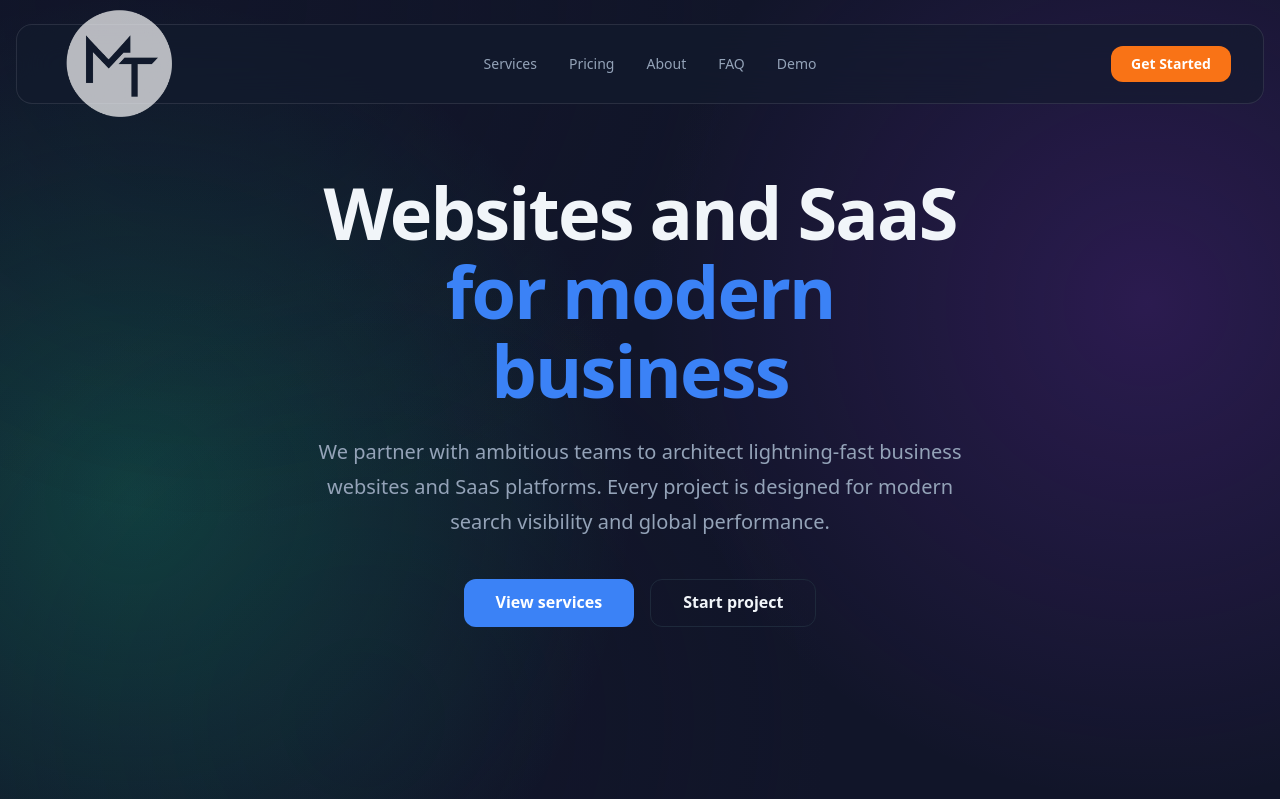
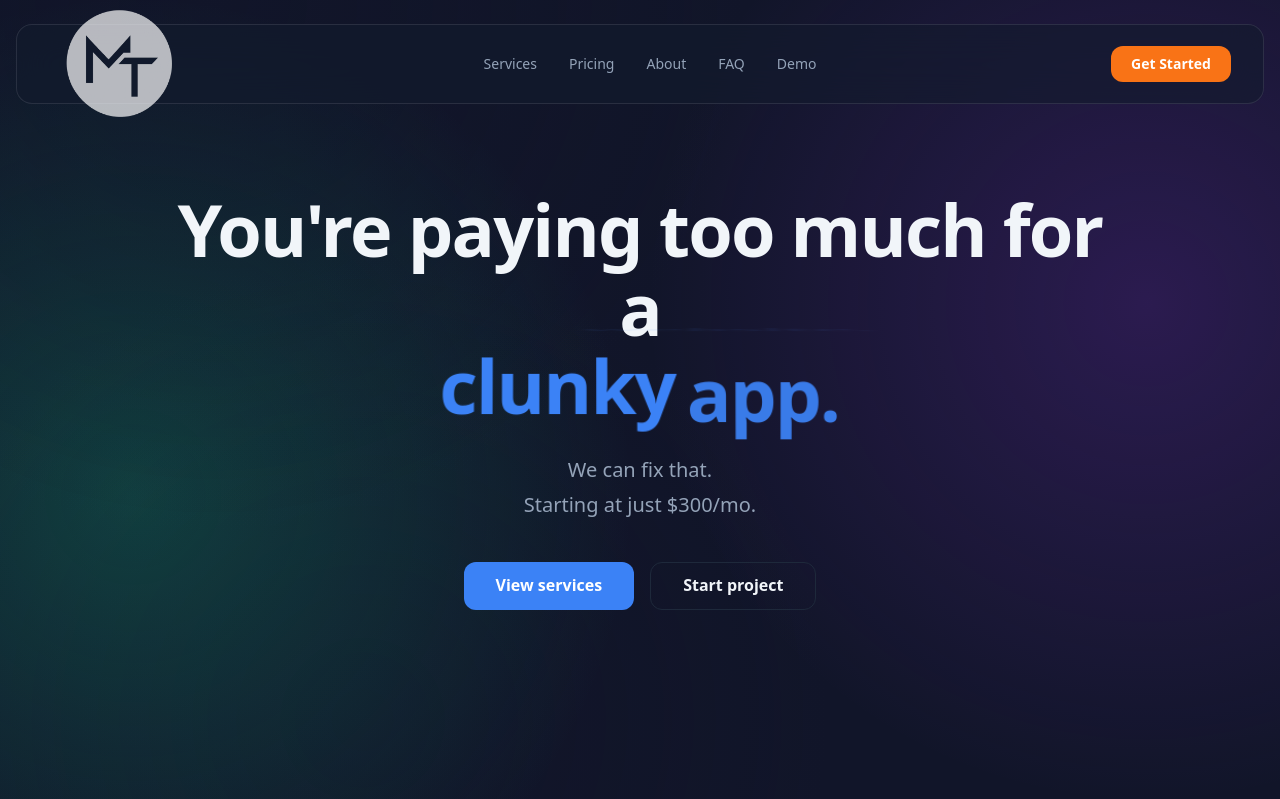
Before and after one commit to McWhorter-Thomasson-Digital-Tech/Website, a Next.js app: page / in a window 1280 px wide. Shown: the top 799 px of the page. Built offline with nearby package versions, Linux system fonts and the light colour scheme.

Commit message:
Updated hero

```diff
--- a/package.json
+++ b/package.json
@@ -15,6 +15,7 @@
     "class-variance-authority": "^0.7.1",
     "clsx": "^2.1.1",
     "lucide-react": "^0.577.0",
+    "motion": "^12.38.0",
     "next": "^16.2.4",
     "react": "19.2.3",
     "react-dom": "19.2.3",
--- a/src/app/pricing/page.tsx
+++ b/src/app/pricing/page.tsx
@@ -20,14 +20,6 @@ export default function PricingPage() {
     <>
       <Header />
       <main className={styles.main}>
-        <section className={styles.heroSection}>
-          <p className={styles.label}>Pricing</p>
-          <h1 className={styles.heading}>Transparent pricing</h1>
-          <p className={styles.subtitle}>
-            Choose the right plan for your team.
-          </p>
-        </section>
-
         <ReactOffer />
 
         <section className={styles.specsSection}>
--- a/src/components/sections/Hero/Hero.module.css
+++ b/src/components/sections/Hero/Hero.module.css
@@ -49,7 +49,7 @@
 .content {
   position: relative;
   z-index: 10;
-  max-width: 45rem;
+  max-width: 60rem;
   margin: 0 auto;
   padding: 0 1.5rem;
   text-align: center;
@@ -96,37 +96,50 @@
 }
 
 .heading {
-  font-size: 2.25rem;
   font-weight: 700;
   letter-spacing: -0.025em;
   color: var(--foreground);
-  margin-bottom: 1.5rem;
   line-height: 1.1;
 }
 
 @media (min-width: 640px) {
-  .heading {
+  .heading,
+  .highlight {
     font-size: 3rem;
   }
 }
 
 @media (min-width: 768px) {
-  .heading {
+  .heading,
+  .highlight {
     font-size: 3.75rem;
   }
 }
 
 @media (min-width: 1024px) {
-  .heading {
+  .heading,
+  .highlight {
     font-size: 4.5rem;
   }
 }
 
 .highlight {
   color: var(--primary);
+  font-weight: 700;
+  letter-spacing: -0.025em;
+  margin-bottom: 1.5rem;
+  line-height: 1.1;
 }
 
 .subtitle {
+  font-size: 1.125rem;
+  color: var(--muted-foreground);
+  max-width: 42rem;
+  margin: 0 auto;
+  line-height: 1.75;
+}
+
+.subtitle2 {
   font-size: 1.125rem;
   color: var(--muted-foreground);
   max-width: 42rem;
@@ -135,7 +148,8 @@
 }
 
 @media (min-width: 640px) {
-  .subtitle {
+  .subtitle,
+  .subtitle2 {
     font-size: 1.25rem;
   }
 }
--- a/src/components/sections/Hero/Hero.tsx
+++ b/src/components/sections/Hero/Hero.tsx
@@ -1,20 +1,99 @@
-import React from 'react';
+"use client";
+
+import React, { useState, useEffect } from 'react';
 import Link from 'next/link';
 import styles from './Hero.module.css';
+import { motion, AnimatePresence } from 'motion/react';
+
+// Define the two parts of your hook independently
+const adjectives = ["bad", "slow", "clunky", "broken", "generic", "boring"];
+const nouns = ["website.", "app.", "design."];
 
 export function Hero() {
+  const [adjectiveIndex, setAdjectiveIndex] = useState(0);
+  const [nounIndex, setNounIndex] = useState(0);
+
+  useEffect(() => {
+    const adjectiveInterval = setInterval(() => {
+      // Assumes both arrays are the same length
+      setAdjectiveIndex((prev) => (prev + 1) % adjectives.length);
+    }, 3000);
+    return () => clearInterval(adjectiveInterval);
+  }, []);
+
+   useEffect(() => {
+    const nounInterval = setInterval(() => {
+      // Assumes both arrays are the same length
+      setNounIndex((prev) => (prev + 1) % nouns.length);
+    }, 6000);
+    return () => clearInterval(nounInterval);
+  }, []);
+
   return (
     <section className={styles.section}>
-
       <div className={styles.content}>
 
         <h1 className={styles.heading}>
-          Websites and SaaS{' '}
-          <span className={styles.highlight}>for modern business</span>
+          You're paying too much for a{' '}
+        </h1>
+
+        <h1 className={styles.highlight} style={{
+          display: 'flex',
+          gap: '0.25em',
+          flexWrap: 'wrap',
+          justifyContent: 'center'  }}>
+          <AnimatePresence mode="popLayout">
+
+            {/* The Adjective Block */}
+            <motion.span
+              key={`adj-${adjectiveIndex}`} // Distinct key for the first word
+              initial={{ opacity: 0, rotateX: -90, y: 30, filter: "blur(4px)" }}
+              animate={{ opacity: 1, rotateX: 0, y: 0, filter: "blur(0px)" }}
+              exit={{ opacity: 0, rotateX: 90, y: -30, filter: "blur(4px)" }}
+              transition={{
+                duration: 0.6,
+                type: "spring",
+                bounce: 0.3,
+                delay: 0 // Rotates instantly
+              }}
+              style={{
+                display: 'inline-block',
+                transformPerspective: 1000,
+                transformOrigin: '50% 50% -30px'
+              }}
+            >
+              {adjectives[adjectiveIndex]}
+            </motion.span>
+
+            {/* The Noun Block */}
+            <motion.span
+              key={`noun-${nounIndex}`} // Distinct key for the second word
+              initial={{ opacity: 0, rotateX: -90, y: 30, filter: "blur(4px)" }}
+              animate={{ opacity: 1, rotateX: 0, y: 0, filter: "blur(0px)" }}
+              exit={{ opacity: 0, rotateX: 90, y: -30, filter: "blur(4px)" }}
+              transition={{
+                duration: 0.6,
+                type: "spring",
+                bounce: 0.3,
+                delay: 0.15 // Hardcoded fraction of a second delay for the cascade
+              }}
+              style={{
+                display: 'inline-block',
+                transformPerspective: 1000,
+                transformOrigin: '50% 50% -30px'
+              }}
+            >
+              {nouns[nounIndex]}
+            </motion.span>
+
+          </AnimatePresence>
         </h1>
 
         <p className={styles.subtitle}>
-          We partner with ambitious teams to architect lightning-fast business websites and SaaS platforms. Every project is designed for modern search visibility and global performance.
+          We can fix that.
+        </p>
+        <p className={styles.subtitle2}>
+          Starting at just $300/mo.
         </p>
 
         <div className={styles.buttons}>
@@ -29,10 +108,3 @@ export function Hero() {
     </section>
   );
 }
-
-/*
-<div className={styles.orbContainer}>
-        <div className={styles.orbPrimary} />
-        <div className={styles.orbAccent} />
-      </div>
-*/
--- a/src/components/sections/ReactOffer/ReactOffer.module.css
+++ b/src/components/sections/ReactOffer/ReactOffer.module.css
@@ -1,6 +1,5 @@
 .section {
   width: 100%;
-  padding: 4rem 0;
 }
 
 @media (min-width: 640px) {
```
Also changed, not shown: 1 other file (tests, documents, lock files or other folders).
